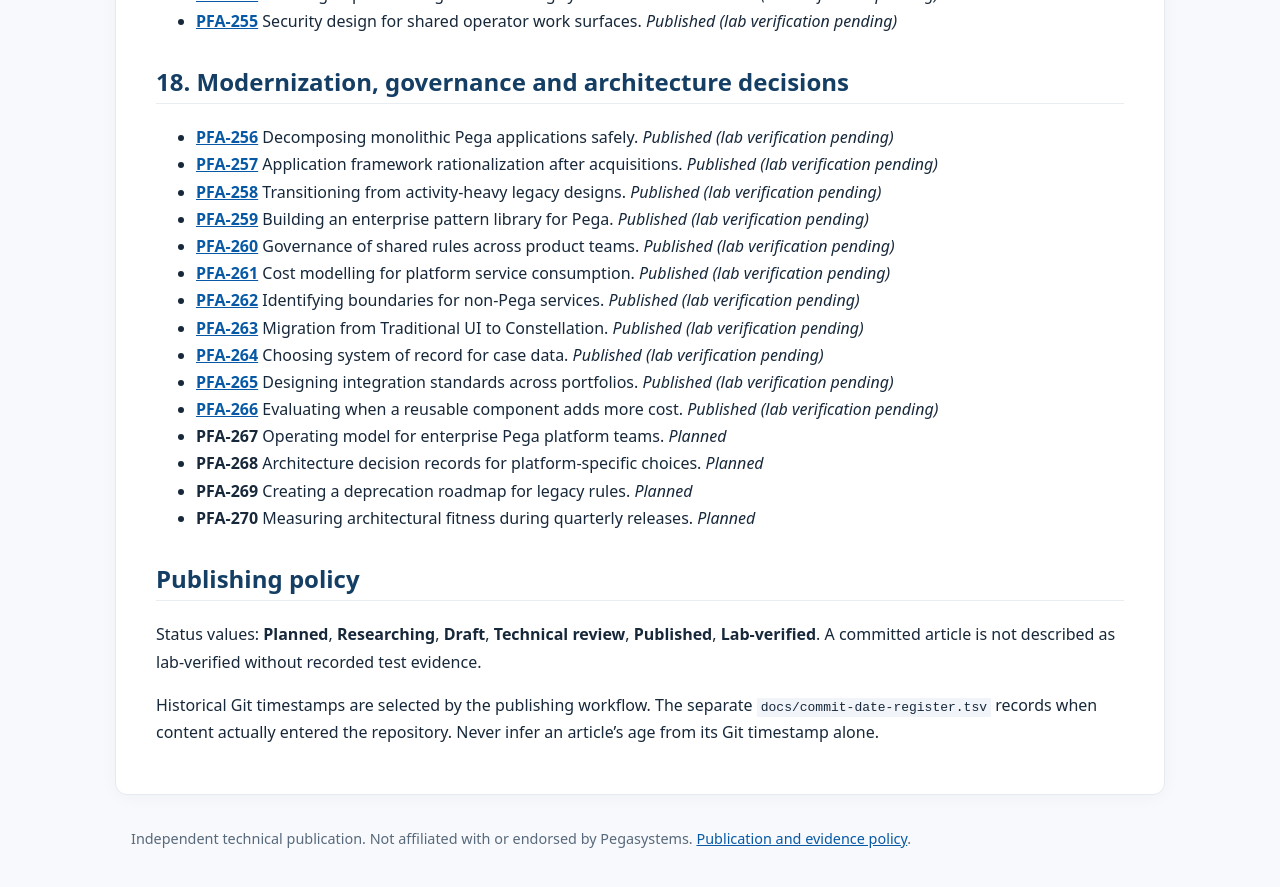
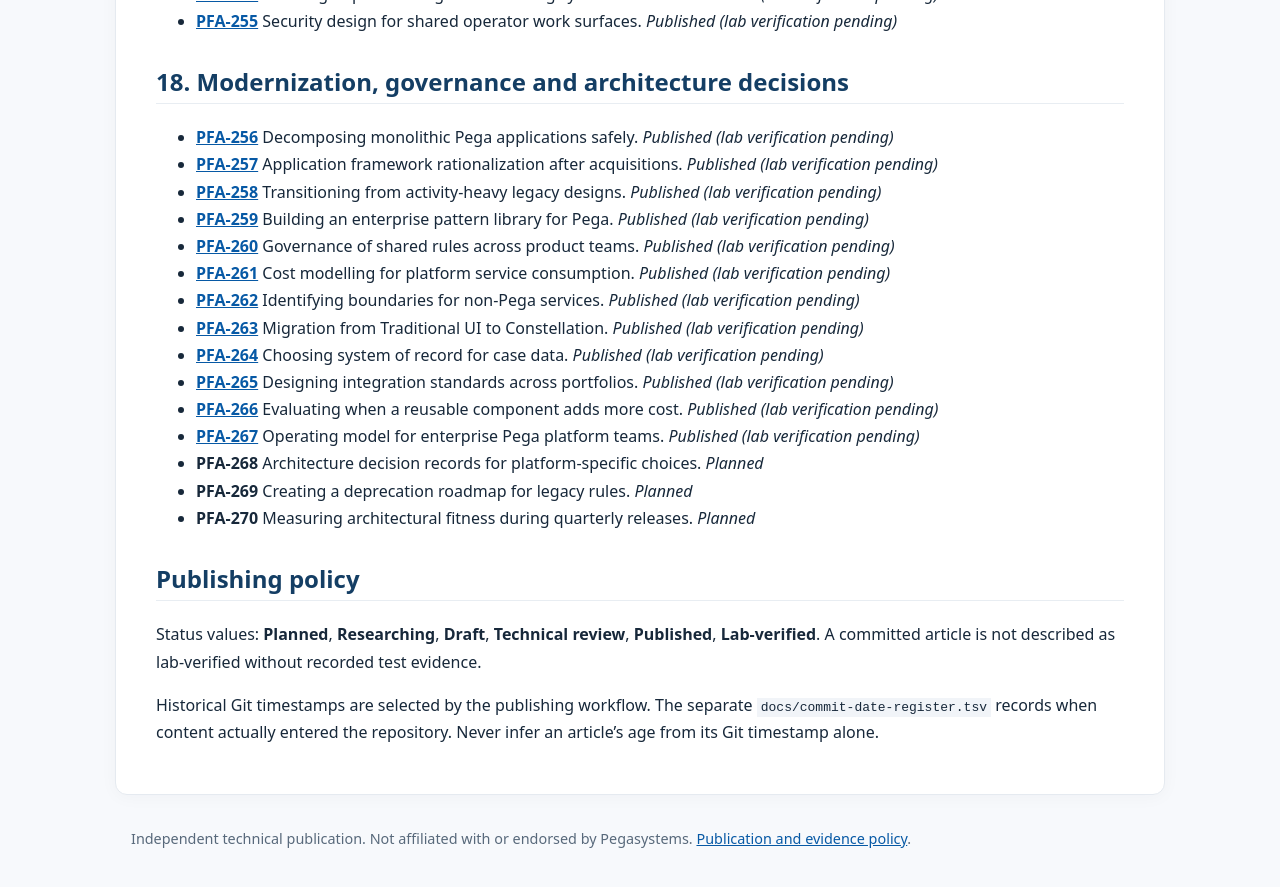
Before and after one commit to chandransandeep/pega-feature-atlas, a Jekyll site: the page built from docs/feature-inventory.md, in a window 1280 px wide and 900 px high, scrolled down 9442 px. Shown: the top 887 px of the window. Built offline with Jekyll 4.4.1, drawn with Linux system fonts in a browser that asks for light colours.

Commit message:
Publish PFA-267: pfa-267-operating-model-for-enterprise-pega-platform-teams

```diff
--- a/docs/commit-date-register.tsv
+++ b/docs/commit-date-register.tsv
@@ -266,3 +266,4 @@ docs/articles/workflow-integration/pfa-251-cross-system-work-completion-acknowle
 docs/articles/data-architecture/pfa-264-choosing-the-system-of-record-for-case-data.md	2021-03-16	2026-10-31T07:05:51+00:00	random_past_date
 docs/articles/integration-architecture/pfa-265-designing-integration-standards-across-portfolios.md	2022-02-08	2026-10-31T07:05:51+00:00	random_past_date
 docs/articles/component-governance/pfa-266-evaluating-when-a-reusable-component-adds-more-cost.md	2019-02-12	2026-10-31T07:05:51+00:00	random_past_date
+docs/articles/platform-operating-model/pfa-267-operating-model-for-enterprise-pega-platform-teams.md	2025-05-17	2026-10-31T07:05:51+00:00	random_past_date
--- a/docs/feature-inventory.md
+++ b/docs/feature-inventory.md
@@ -385,7 +385,7 @@ This is the editorial plan for Pega Feature Atlas. It is not a list of completed
 - **[PFA-264](articles/data-architecture/pfa-264-choosing-the-system-of-record-for-case-data.md)** Choosing system of record for case data. _Published (lab verification pending)_
 - **[PFA-265](articles/integration-architecture/pfa-265-designing-integration-standards-across-portfolios.md)** Designing integration standards across portfolios. _Published (lab verification pending)_
 - **[PFA-266](articles/component-governance/pfa-266-evaluating-when-a-reusable-component-adds-more-cost.md)** Evaluating when a reusable component adds more cost. _Published (lab verification pending)_
-- **PFA-267** Operating model for enterprise Pega platform teams. _Planned_
+- **[PFA-267](articles/platform-operating-model/pfa-267-operating-model-for-enterprise-pega-platform-teams.md)** Operating model for enterprise Pega platform teams. _Published (lab verification pending)_
 - **PFA-268** Architecture decision records for platform-specific choices. _Planned_
 - **PFA-269** Creating a deprecation roadmap for legacy rules. _Planned_
 - **PFA-270** Measuring architectural fitness during quarterly releases. _Planned_
```
Also changed, not shown: README.md, docs/articles/platform-operating-model/pfa-267-operating-model-for-enterprise-pega-platform-teams.md (renamed from drafts/pfa-267-operating-model-for-enterprise-pega-platform-teams.md).
